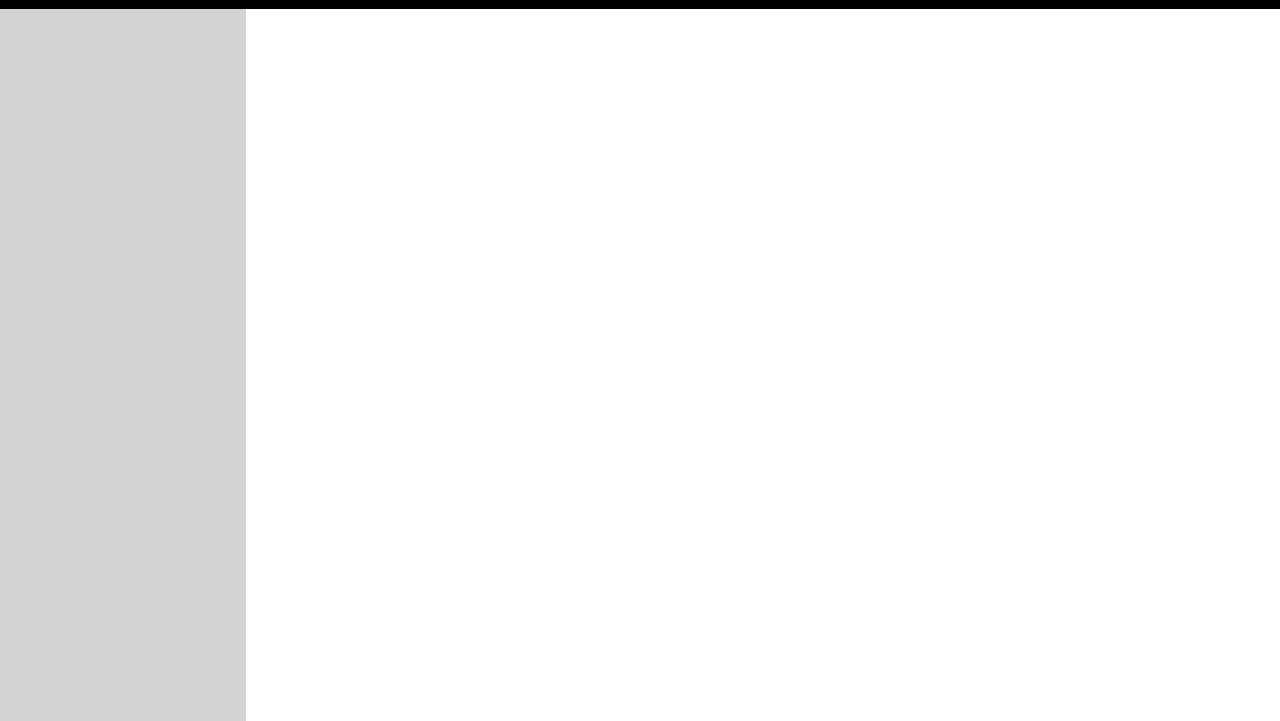
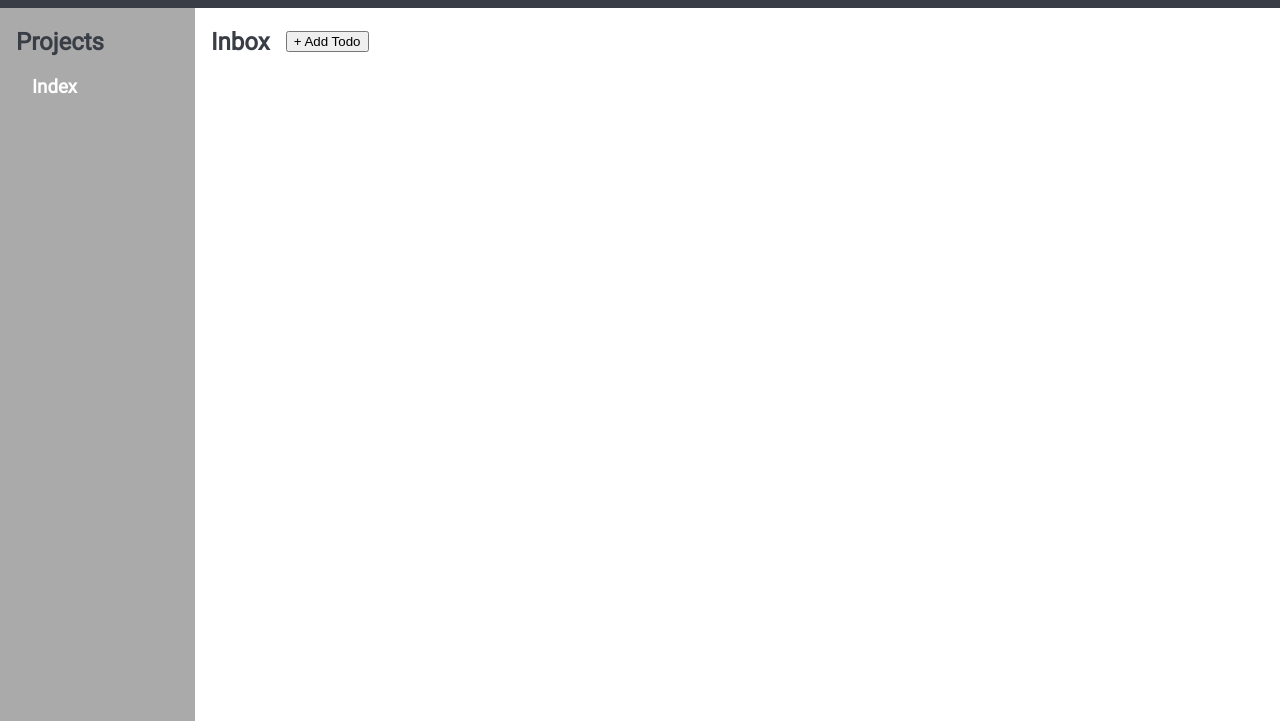
Before and after one commit to tyler1588/odin-todo, a website built with webpack: page dist/index.html in a window 1280 px wide. Shown: the part 79-800 px from the top of the page. Built offline with nearby package versions, Linux system fonts and the light colour scheme.

Commit message:
move add todo button to todo container from navbar

```diff
--- a/src/displayProjects.js
+++ b/src/displayProjects.js
@@ -5,6 +5,14 @@ function displayProjects(){
     projectsContainer.classList.add("projectsContainer");
     container.appendChild(projectsContainer);
 
+    const header = document.createElement('h2');
+    header.innerHTML = 'Projects';
+    projectsContainer.appendChild(header);
+
+    const inbox = document.createElement('h3');
+    inbox.innerHTML = 'Index';
+    projectsContainer.appendChild(inbox);
+
 }
 
 export default displayProjects
--- a/src/displayTodo.js
+++ b/src/displayTodo.js
@@ -4,9 +4,26 @@ function displayTodo() {
     const container = document.querySelector('.container');
     let userTodos = JSON.parse(window.localStorage.getItem("userTodos"));
 
+    const todoSection = document.createElement('div');
+    todoSection.classList.add("todoSection");
+    container.appendChild(todoSection);
+
+    const todoHeadSection = document.createElement('div');
+    todoHeadSection.classList.add("todoHeadSection");
+    todoSection.appendChild(todoHeadSection);
+
+    const header = document.createElement('h2');
+    header.innerHTML = 'Inbox';
+    todoHeadSection.appendChild(header);
+
+    const button = document.createElement('button');
+    button.innerHTML = '+ Add Todo';
+    button.classList.add('open-todo-modal');
+    todoHeadSection.appendChild(button);
+
     const todoContainer = document.createElement('div');
     todoContainer.classList.add("todoContainer");
-    container.appendChild(todoContainer);
+    todoSection.appendChild(todoContainer);
 
     if (userTodos){
         for (let i = 0; i < userTodos.length; i++){
--- a/src/index.js
+++ b/src/index.js
@@ -9,10 +9,10 @@ import displayProjects from './displayProjects';
 
 window.onload = function(){
     navbar();
+    displayProjects();
+    displayTodo();
     modal();
     submitTodo();
-    displayTodo();
-    displayProjects();
     deleteTodo();
 }
 
--- a/src/modal.js
+++ b/src/modal.js
@@ -20,7 +20,7 @@ function modal(){
     formSubmit.value = 'Submit';
     modalForm.appendChild(formSubmit);
 
-    const openModal = document.querySelector('.open-modal');
+    const openModal = document.querySelector('.open-todo-modal');
 
     openModal.addEventListener('click', () => {
         modal.showModal();
--- a/src/navbar.js
+++ b/src/navbar.js
@@ -9,10 +9,7 @@ function navbar(){
     title.innerHTML = 'Todo';
     navbar.appendChild(title);
 
-    const button = document.createElement('button');
-    button.innerHTML = '+ Add';
-    button.classList.add('open-modal');
-    navbar.appendChild(button);
+
 }
 
 export default navbar
--- /dev/null
+++ b/src/projectArray.js
@@ -0,0 +1,6 @@
+let projectArray = [];
+if (JSON.parse(window.localStorage.getItem("projects")) != null){
+    todoArray = JSON.parse(window.localStorage.getItem("projects"));
+}
+
+export default projectArray
--- a/src/styles.css
+++ b/src/styles.css
@@ -1,4 +1,9 @@
 /* Root */
+:root{
+    --dark: #393E46;
+    --grey: #AAAAAA;
+    --lightgrey: #DEDEDE;
+}
 
 @font-face {
     font-family: 'Roboto';
@@ -24,7 +29,7 @@ body {
     grid-column-end: 100;
     grid-row-start: 1;
     grid-row-end: 2;
-    background-color: black;
+    background-color: var(--dark);
     display: flex;
     align-items: center;
     justify-content: space-between;
@@ -34,34 +39,56 @@ body {
     margin-left: 1rem;
 }
 
-.navbar > button {
-    margin-right: 1rem;
+
+/* Projects */
+.projectsContainer {
+    grid-column-start: 1;
+    grid-column-end: 10;
+    grid-row-start: 2;
+    grid-row-end: 100;
+    background-color: var(--grey);
 }
 
+.projectsContainer > h2 {
+    padding-left: 1rem;
+    color: var(--dark);
+}
 
-/* Projects */
-
-.projectsContainer {
-    grid-column-start: 1;
-    grid-column-end: 20;
-    grid-row-start: 2;
-    grid-row-end: 100;
-    background-color: lightgrey;
+.projectsContainer > h3 {
+    padding-left: 2rem;
 }
 
 
 /* Todos */
-.todoContainer {
-    grid-column-start: 20;
+.todoSection {
+    grid-column-start: 10;
     grid-column-end: 100;
     grid-row-start: 2;
     grid-row-end: 100;
-    color: black;
+}
+
+.todoHeadSection {
+    display: flex;
+    align-items: center;
+}
+
+.todoHeadSection > h2 {
+    color: var(--dark);
+    padding-left: 1rem;
+    margin-right: 1rem;
+}
+
+.open-todo-modal {
+    height: fit-content;
+}
+
+.todoContainer {
+    color: var(--dark)
 }
 
 .todo {
     border-radius: 10px;
-    background-color: lightgrey;
+    background-color: var(--lightgrey);
     border-color: black;
     padding-left: 1rem;
     padding-right: 1rem;
@@ -80,7 +107,6 @@ body {
 .deleteButton {
     height: 1.5rem;
     transition: 0.3s;
-
 }
 
 .deleteButton:hover {
--- a/src/todoArray.js
+++ b/src/todoArray.js
@@ -3,5 +3,4 @@ if (JSON.parse(window.localStorage.getItem("userTodos")) != null){
     todoArray = JSON.parse(window.localStorage.getItem("userTodos"));
 }
 
-
 export default todoArray
```
Also changed, not shown: src/createProject.js (added, +8 -0 lines), dist/bundle.js.
